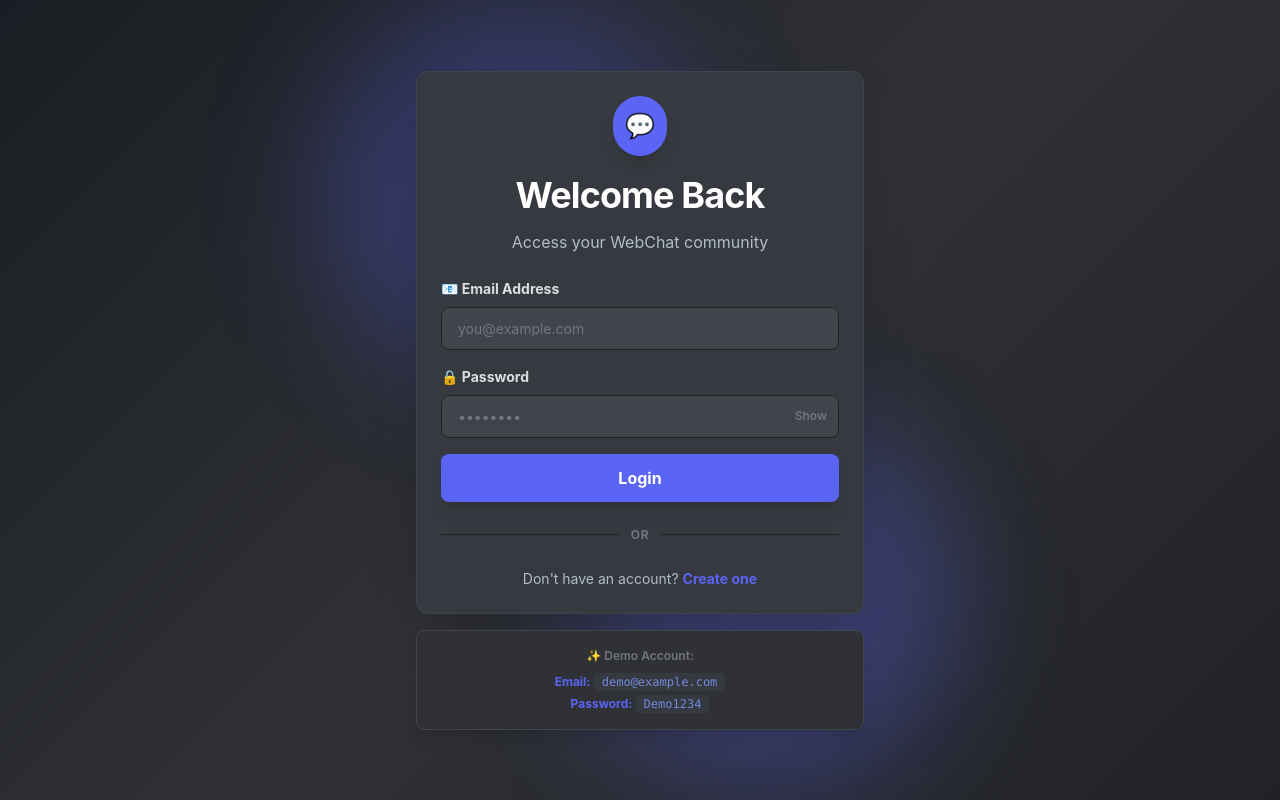
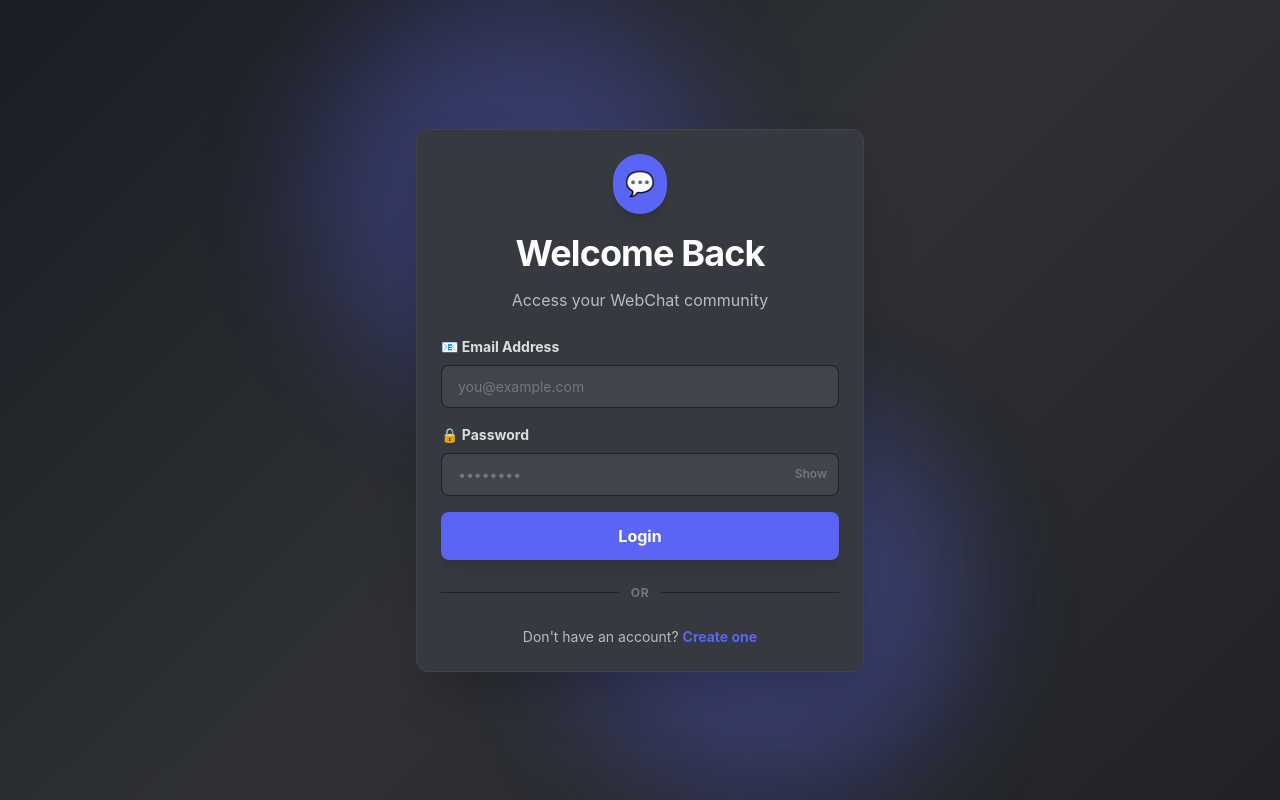
Before and after one commit to chahinsellami/chatapp, a Next.js app: page /login in a window 1280 px wide. Built offline with nearby package versions, Linux system fonts and the light colour scheme.

Commit message:
refactor: Remove demo account section from login page

```diff
--- a/app/login/page.tsx
+++ b/app/login/page.tsx
@@ -143,27 +143,6 @@ export default function LoginPage() {
             </Link>
           </p>
         </div>
-
-        {/* Demo credentials */}
-        <div className="mt-4 p-4 bg-[#2F3136] rounded-lg border border-[#40444B] text-center relative z-10 scale-in shadow-lg">
-          <p className="text-[#72767D] text-xs mb-2 font-semibold">
-            ✨ Demo Account:
-          </p>
-          <div className="space-y-1">
-            <p className="text-[#DCDDDE] text-xs">
-              <span className="text-[#5B65F5] font-bold">Email:</span>{" "}
-              <code className="bg-[#36393F] px-2 py-0.5 rounded text-[#7289DA] text-xs">
-                demo@example.com
-              </code>
-            </p>
-            <p className="text-[#DCDDDE] text-xs">
-              <span className="text-[#5B65F5] font-bold">Password:</span>{" "}
-              <code className="bg-[#36393F] px-2 py-0.5 rounded text-[#7289DA] text-xs">
-                Demo1234
-              </code>
-            </p>
-          </div>
-        </div>
       </div>
     </div>
   );
```
